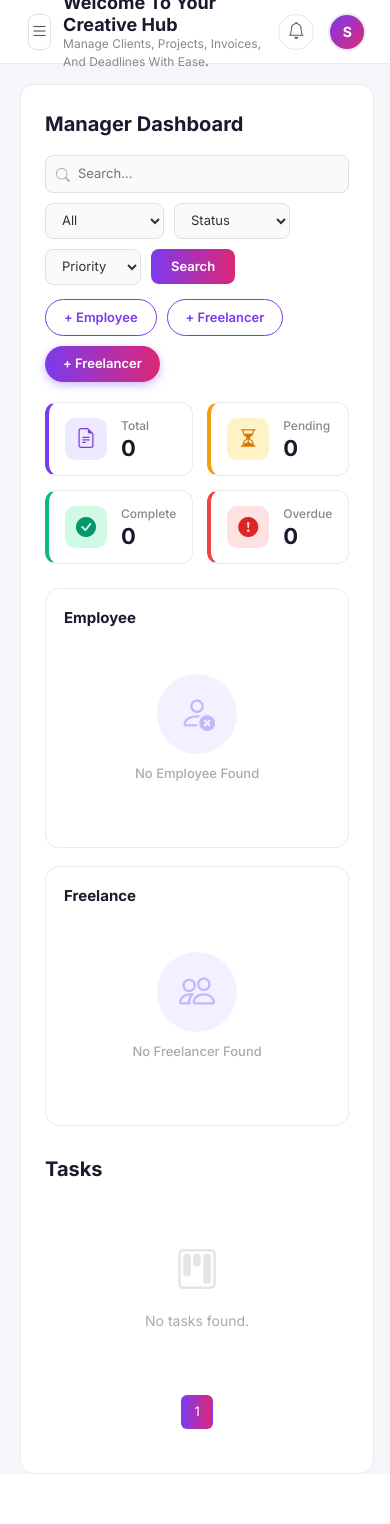
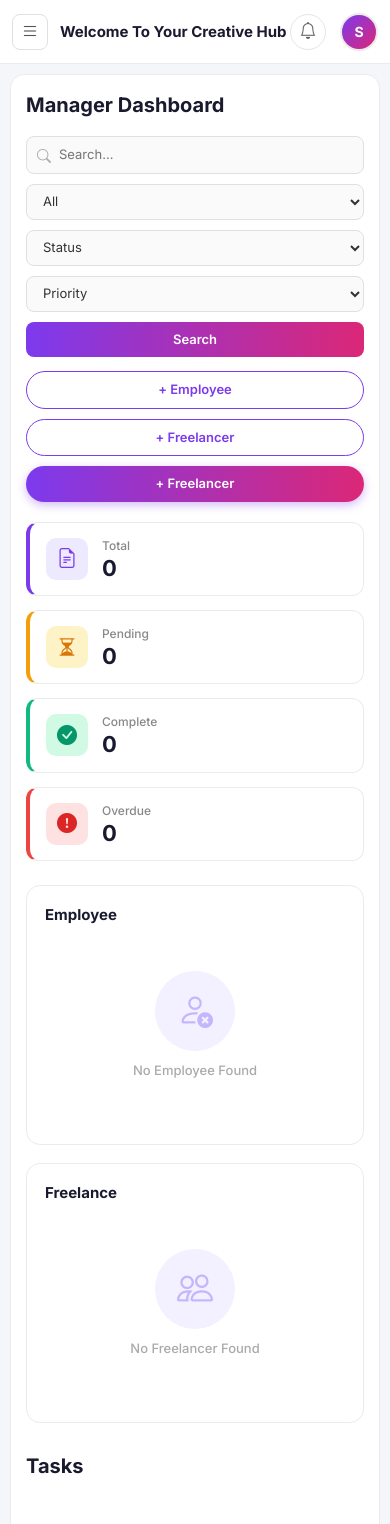
Before and after one commit to hameema-git/credo_erp, a Django app: page /tasks/manager/ in a window 390 px wide. Shown: the top 1524 px of the page. Before the commit the page ends 1474 px from the top, so only its background shows below. Run offline with Django 5.2, Linux system fonts and the light colour scheme; the visitor is signed in with stand-in values (Sample User, id 1); data comes from the database, SQL or seed files in the repository; data that the repository does not hold is empty.

Commit message:
dashboard ui change task app 2

```diff
--- a/tasks/templates/manager_dashboard.html
+++ b/tasks/templates/manager_dashboard.html
@@ -388,7 +388,8 @@
             text-align: center;
             background: #fff;
             width: 160px;
-            flex-shrink: 0;
+            /* flex-shrink: 0; */
+            max-width: 100%;
             transition: box-shadow .2s;
         }
         .person-card:hover { box-shadow: 0 4px 14px rgba(0,0,0,.08); }
@@ -681,6 +682,82 @@
             font-size: 18px;
             color: #555;
         }
+
+        /* ===== MOBILE FIXES ===== */
+
+@media (max-width: 576px) {
+
+    .content-area{
+        margin: 10px;
+        padding: 15px;
+    }
+
+    .topbar{
+        padding: 0 12px;
+    }
+
+    .topbar-heading{
+        font-size: 15px !important;
+    }
+
+    .topbar-sub{
+        display: none;
+    }
+
+    .stat-grid{
+        grid-template-columns: 1fr;
+    }
+
+    .people-grid{
+        justify-content: center;
+    }
+
+    .person-card{
+        width: 100%;
+        max-width: 280px;
+    }
+
+    .search-row{
+        flex-direction: column;
+        align-items: stretch;
+    }
+
+    .search-select,
+    .search-btn{
+        width: 100%;
+    }
+
+    .action-buttons{
+        flex-direction: column;
+    }
+
+    .btn-action-outline,
+    .btn-action-solid{
+        width: 100%;
+        justify-content: center;
+    }
+
+    .task-action-row{
+        flex-direction: column;
+    }
+
+    .task-action-row a{
+        width: 100%;
+    }
+
+    .task-payment-row{
+        flex-direction: column;
+        gap: 5px;
+    }
+
+    .pagination{
+        justify-content: center;
+    }
+
+    body{
+        overflow-x: hidden;
+    }
+}
     </style>
 </head>
 
```
